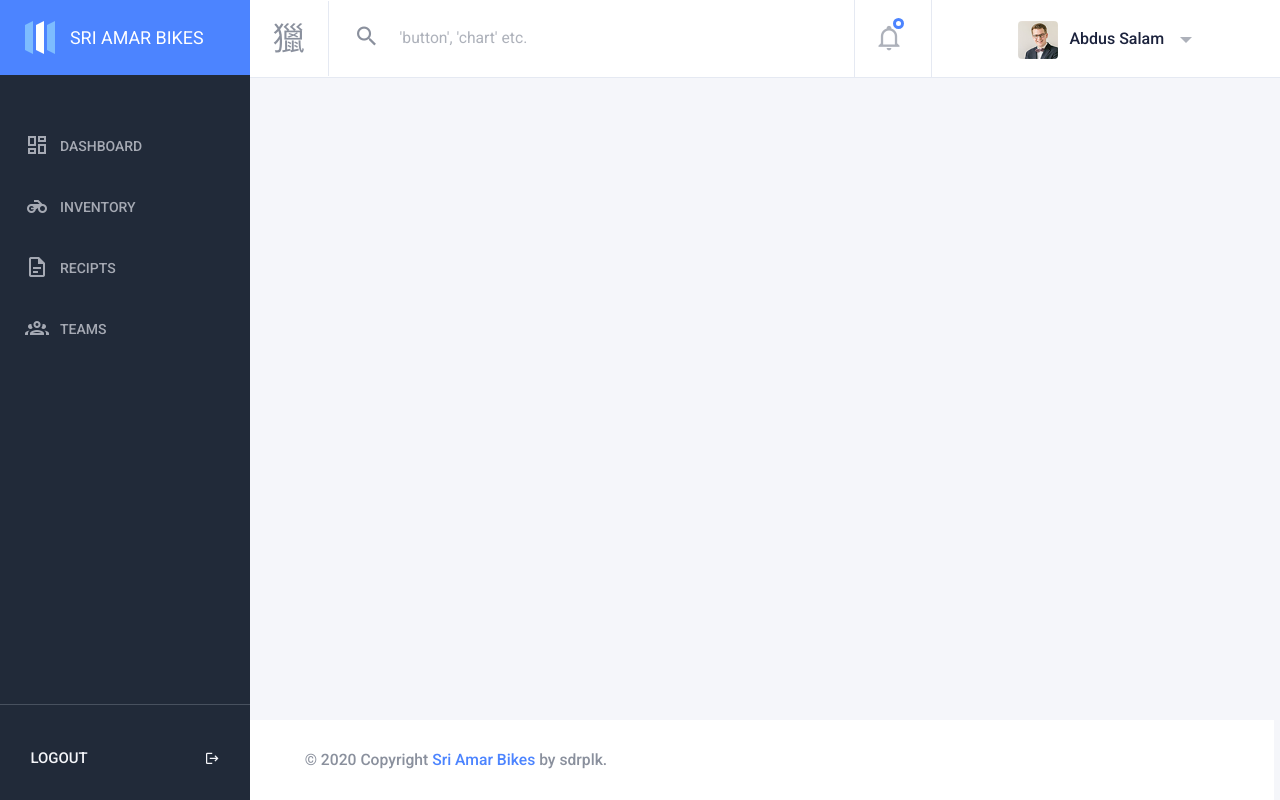
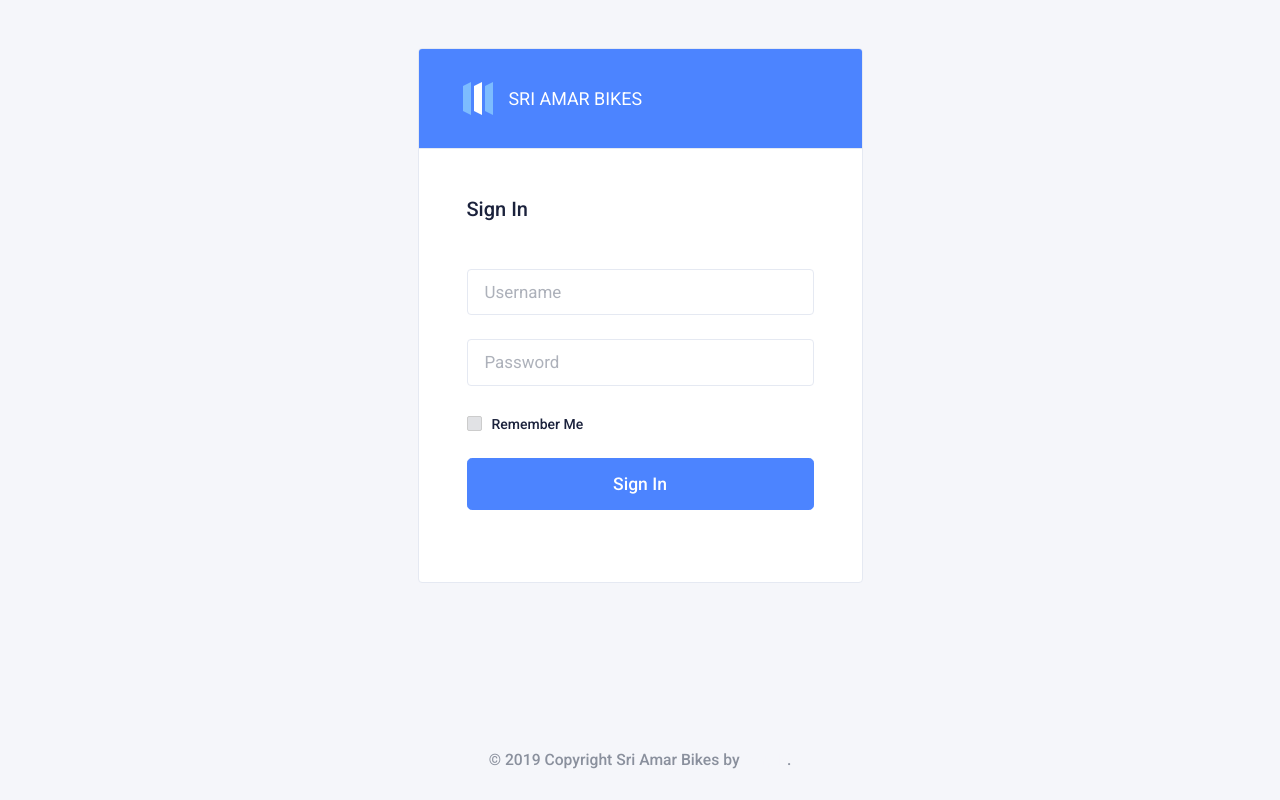
Before and after one commit to sudhakarbhra/amar-dms, a PHP site: page / in a window 1280 px wide. Run offline with PHP 8.4, Linux system fonts and the light colour scheme; some libraries are stand-ins or nearby versions.

Commit message:
Daily commit

```diff
--- a/index.php
+++ b/index.php
@@ -3,30 +3,11 @@
 <head>
     <?php include "./views/shared/head-tag.php"; ?>
 </head>
-<body class="header-fixed sidebar-fixed sidebar-dark header-light" id="body">
-<?php include "./views/shared/page-spinner.php"; ?>
+<body id="body">
 
-
-
-    <div class="wrapper">
-    <?php include "./views/shared/side-bar.php"; ?>
-        <div class="page-wrapper">
-        <?php include "./views/shared/header.php"; ?>
-            <div class="content-wrapper">
-                <div class="content">
-
-                    <!--//////////////////////////////////////////////// -->
-                    <!-- Paste Everything that are inside content class  -->
-                    <!--//////////////////////////////////////////////// -->
-
-                </div>
-                <?php include "./views/shared/right-bar.php"; ?>
-            </div>
-        </div>
-        <?php include "./views/shared/footer.php"; ?>
-    </div>
-    <?php include "./views/shared/script-tag.php"; ?>\
-
+    <!--//////////////////////////////////////////////// -->
+    <?php include "./views/signin/signin.php"; ?>
+    <!--//////////////////////////////////////////////// -->
 
 </body>
 </html>
--- a/views/shared/side-bar.php
+++ b/views/shared/side-bar.php
@@ -67,12 +67,7 @@
                   <div class="sub-menu">
                      <li >
                         <a class="sidenav-item-link" href="#">
-                         <span class="nav-text">New Receipt</span>
-                        </a>
-                     </li>
-                     <li >
-                        <a class="sidenav-item-link" href="#">
-                        <span class="nav-text">Receipts</span>
+                        <span class="nav-text">All Receipts</span>
                         </a>
                      </li>
                   </div>
@@ -90,12 +85,7 @@
                   <div class="sub-menu">
                      <li >
                         <a class="sidenav-item-link" href="#">
-                         <span class="nav-text">New Member</span>
-                        </a>
-                     </li>
-                     <li >
-                        <a class="sidenav-item-link" href="#">
-                        <span class="nav-text">Members</span>
+                        <span class="nav-text">All Members</span>
                         </a>
                      </li>
                   </div>
--- /dev/null
+++ b/views/signin/signin.php
@@ -0,0 +1,53 @@
+  <div class="container d-flex flex-column justify-content-between vh-100">
+  <div class="row justify-content-center mt-5">
+    <div class="col-xl-5 col-lg-6 col-md-10">
+      <div class="card">
+        <div class="card-header bg-primary">
+          <div class="app-brand">
+            <a href="/index.html">
+              <svg class="brand-icon" xmlns="http://www.w3.org/2000/svg" preserveAspectRatio="xMidYMid" width="30" height="33"
+                viewBox="0 0 30 33">
+                <g fill="none" fill-rule="evenodd">
+                  <path class="logo-fill-blue" fill="#7DBCFF" d="M0 4v25l8 4V0zM22 4v25l8 4V0z" />
+                  <path class="logo-fill-white" fill="#FFF" d="M11 4v25l8 4V0z" />
+                </g>
+              </svg>
+              <span class="brand-name">SRI AMAR BIKES</span>
+            </a>
+          </div>
+        </div>
+        <div class="card-body p-5">
+
+          <h4 class="text-dark mb-5">Sign In</h4>
+          <form action="./dashboard.php">
+            <div class="row">
+              <div class="form-group col-md-12 mb-4">
+                <input type="email" class="form-control input-lg" id="email" aria-describedby="emailHelp" placeholder="Username">
+              </div>
+              <div class="form-group col-md-12 ">
+                <input type="password" class="form-control input-lg" id="password" placeholder="Password">
+              </div>
+              <div class="col-md-12">
+                <div class="d-flex my-2 justify-content-between">
+                  <div class="d-inline-block mr-3">
+                    <label class="control control-checkbox">Remember me
+                      <input type="checkbox" />
+                      <div class="control-indicator"></div>
+                    </label>
+
+                  </div>
+                </div>
+                <button type="submit" class="btn btn-lg btn-primary btn-block mb-4">Sign In</button>
+              </div>
+            </div>
+          </form>
+        </div>
+      </div>
+    </div>
+  </div>
+  <div class="copyright pl-0">
+    <p class="text-center">&copy; <span id="copy-year">2019</span> Copyright Sri Amar Bikes by
+      <a class="text-light" href="https://sudhakarbhra.github.io/portfolio/" target="_blank">sdrplk</a>.
+    </p>
+  </div>
+</div>
```
Also changed, not shown: dashboard.php (added, +32 -0 lines), readme.md.
